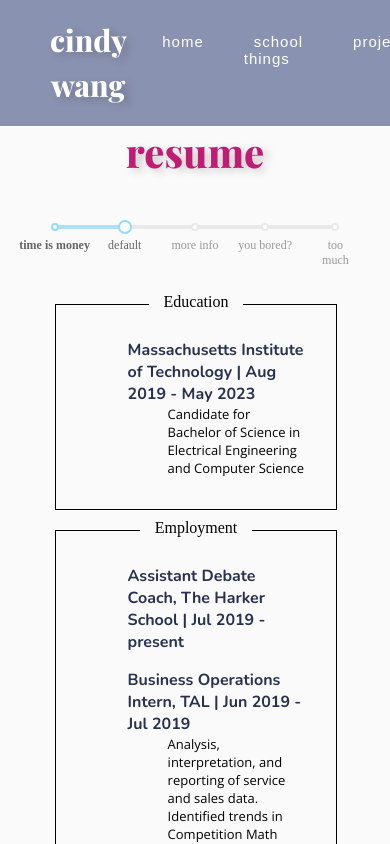
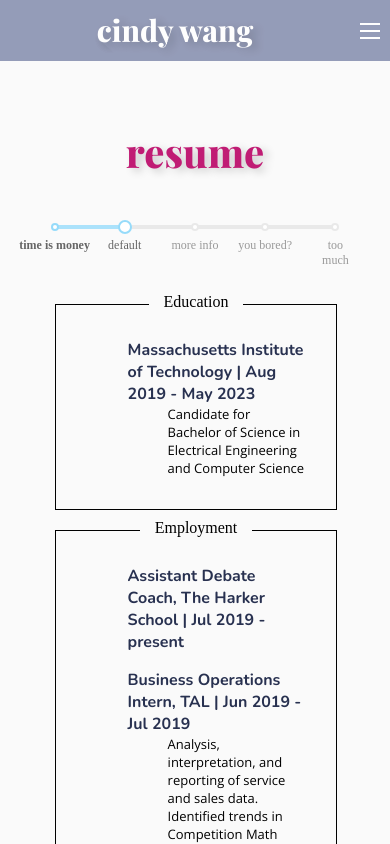
Before and after one commit to cindy-x-wang/octoblob, a React app: page /resume in a window 390 px wide. Shown: the top 844 px of the page. Built offline with nearby package versions, Linux system fonts and the light colour scheme; the HTML template or start-up script is replaced by a standard one; a web font is replaced by a local one.

Commit message:
added hamburger menu

```diff
--- /dev/null
+++ b/client/src/components/modules/Hamburger.css
@@ -0,0 +1,46 @@
+@keyframes appear {
+  0% {
+    opacity: 0;
+  }
+  100% {
+    opacity: 1;
+  }
+}
+
+@keyframes slideIn {
+  0% {
+    transform: translateX(-2%);
+  }
+  100% {
+    transform: translateX(0);
+  }
+}
+
+@keyframes shrink {
+  0% {
+    width: 95%;
+  }
+  100% {
+    width: 90%;
+  }
+}
+
+.logo {
+    margin: 0 auto;
+    text-decoration: none;
+}
+
+.logo-mobile {
+    display: none;
+    margin: 0 auto;
+    text-decoration: none;
+}
+
+@media (max-width: 480px) {
+    .logo {
+        display: none !important;
+    }
+    .logo-mobile {
+        display: initial;
+    }
+  }
--- /dev/null
+++ b/client/src/components/modules/Hamburger.js
@@ -0,0 +1,125 @@
+import React, { Component } from "react";
+import { Link } from "@reach/router";
+
+import "./Hamburger.css";
+import { AnimatedText } from "./AnimatedText";
+
+import MenuItem from "./MenuItem.js";
+import MenuButton from "./MenuButton.js";
+import Menu from "./Menu.js";
+
+const NavLink = props => (
+  <Link
+    {...props}
+    getProps={({ isCurrent }) => {
+      // the object returned here is passed to the
+      // anchor element's props
+
+      return {
+        style: {
+         //"font-weight": isCurrent ? 900 : "inherit",
+         textShadow: isCurrent ? "0 0 1px white" : "none",
+         // display: isCurrent ? "none" : "",
+        }
+      };
+    }}
+  />
+);
+
+
+/**
+ * The navigation bar at the top of all pages. Takes no props.
+ */
+class Hamburger extends Component {
+  constructor(props) {
+    super(props);
+    this.state={
+      menuOpen:false,
+    }
+  }
+
+  handleMenuClick() {
+    this.setState({menuOpen:!this.state.menuOpen});
+  }
+
+  handleLinkClick() {
+    this.setState({menuOpen: false});
+  }
+
+  render() {
+    const styles=
+        {
+          container:{
+            textDecoration: 'none',
+            position: 'absolute',
+            top: 0,
+            right: 0,
+            zIndex: '99',
+            opacity: 0.9,
+            display:'flex',
+            alignItems:'center',
+            background: '#8A92B1',
+            width: '100%',
+            color: 'white',
+            fontFamily:'Open Sans',
+          },
+          logo: {
+            margin: '0 auto',
+            zIndex: '-1',
+            textDecoration: 'none',
+          },
+        }
+    const menu = [
+        {
+            'text': 'home',
+            'link': '/',
+        },
+        {
+            'text': 'school things',
+            'link': '/coursework',
+        },
+        {
+            'text': 'projects',
+            'link': '/projects',
+        },
+        {
+            'text': 'resume',
+            'link': '/resume',
+        },
+        {
+            'text': 'about',
+            'link': '/about',
+        },
+    ]
+    const menuItems = menu.map((val,index)=>{
+      return (
+        <MenuItem
+          key={index}
+          delay={`${index * 0.1}s`}
+          link={val.link}
+          onClick={()=>{this.handleLinkClick();}}>{val.text}</MenuItem>)
+    });
+
+    return(
+      <div className="menu-toggle">
+        <div style={styles.container}>
+            <Link to="/" className="logo">
+                <AnimatedText textColor="#ffffff" overlayColor="#c01c74">cindy wang</AnimatedText>
+            </Link>
+            <Link to="/" className="logo-mobile">
+                <AnimatedText textColor="#ffffff" overlayColor="#ffffff">cindy wang</AnimatedText>
+            </Link>
+
+            <MenuButton open={this.state.menuOpen} onClick={()=>this.handleMenuClick()} color='white'/>
+
+        </div>
+        <Menu open={this.state.menuOpen}>
+          {menuItems}
+        </Menu>
+      </div>
+
+    );
+  }
+}
+
+export default Hamburger;
--- /dev/null
+++ b/client/src/components/modules/Menu.js
@@ -0,0 +1,53 @@
+import React, { Component } from "react";
+import { Link } from "@reach/router";
+
+import "./Hamburger.css";
+
+class Menu extends React.Component {
+    constructor(props){
+      super(props);
+      this.state={
+        open: this.props.open? this.props.open:false,
+      }
+    }
+
+    componentWillReceiveProps(nextProps){
+      if(nextProps.open !== this.state.open){
+        this.setState({open:nextProps.open});
+      }
+    }
+
+    render(){
+      const styles={
+        container: {
+          position: 'absolute',
+          top: 0,
+          left: 0,
+          height: this.state.open? 'auto': 0,
+          width: '100vw',
+          display: 'flex',
+          flexDirection: 'column',
+          background: '#8A92B1',
+          opacity: 0.95,
+          color: '#fafafa',
+          transition: 'height 0.3s ease',
+          zIndex: 2,
+        },
+        menuList: {
+          paddingTop: '3rem',
+        }
+      }
+      return(
+        <div style={styles.container}>
+          {
+            this.state.open?
+              <div style={styles.menuList}>
+                {this.props.children}
+              </div>:null
+          }
+        </div>
+      )
+    }
+  }
+
+export default Menu;
--- /dev/null
+++ b/client/src/components/modules/MenuButton.js
@@ -0,0 +1,70 @@
+import React, { Component } from "react";
+import { Link } from "@reach/router";
+
+import "./Hamburger.css";
+
+class MenuButton extends Component {
+    constructor(props){
+      super(props);
+      this.state={
+        open: this.props.open? this.props.open:false,
+        color: this.props.color? this.props.color:'black',
+      }
+    }
+
+    componentWillReceiveProps(nextProps){
+      if(nextProps.open !== this.state.open){
+        this.setState({open:nextProps.open});
+      }
+    }
+
+    handleClick(){
+    this.setState({open:!this.state.open});
+    }
+
+    render(){
+      const styles = {
+        container: {
+          height: '32px',
+          width: '32px',
+          display:'flex',
+          flexDirection: 'column',
+          justifyContent: 'center',
+          alignItems: 'center',
+          cursor: 'pointer',
+          padding: '4px',
+        },
+        line: {
+          height: '2px',
+          width: '20px',
+          background: this.state.color,
+          transition: 'all 0.2s ease',
+        },
+        lineTop: {
+          transform: this.state.open ? 'rotate(45deg)':'none',
+          transformOrigin: 'top left',
+          marginBottom: '5px',
+        },
+        lineMiddle: {
+          opacity: this.state.open ? 0: 1,
+          transform: this.state.open ? 'translateX(-16px)':'none',
+        },
+        lineBottom: {
+          transform: this.state.open ? 'translateX(-1px) rotate(-45deg)':'none',
+          transformOrigin: 'top left',
+          marginTop: '5px',
+        },
+      }
+      return(
+        <div style={styles.container}
+          onClick={this.props.onClick ? this.props.onClick:
+            ()=> {this.handleClick();}}>
+          <div style={{...styles.line,...styles.lineTop}}/>
+          <div style={{...styles.line,...styles.lineMiddle}}/>
+          <div style={{...styles.line,...styles.lineBottom}}/>
+        </div>
+      )
+    }
+  }
+
+export default MenuButton;
--- /dev/null
+++ b/client/src/components/modules/MenuItem.js
@@ -0,0 +1,67 @@
+import React, { Component } from "react";
+import { Link } from "@reach/router";
+
+import "./Hamburger.css";
+
+class MenuItem extends Component{
+    constructor(props){
+      super(props);
+      this.state = {
+        hover:false,
+      }
+    }
+
+    handleHover(){
+      this.setState({hover:!this.state.hover});
+    }
+
+    render(){
+      const styles={
+        container: {
+          opacity: 0,
+          animation: '1s appear forwards',
+          animationDelay:this.props.delay,
+          textDecoration: 'none',
+        },
+        menuItem:{
+          fontFamily:`'Fira Sans', sans-serif`,
+          fontSize: '1.2rem',
+          fontWeight: '200',
+          letterSpacing: '1px',
+          textDecoration: 'none',
+          padding: '1rem 0',
+          margin: '0 5%',
+          cursor: 'pointer',
+          color: this.state.hover? '#C01C74':'#fafafa',
+          transition: 'color 0.2s ease-in-out',
+          animation: '0.5s slideIn forwards',
+          animationDelay:this.props.delay,
+
+        },
+        line: {
+          width: '90%',
+          height: '1px',
+          background: '#fafafa',
+          margin: '0 auto',
+          animation: '0.5s shrink forwards',
+          animationDelay:this.props.delay,
+
+        }
+      }
+      return(
+        <Link to={this.props.link} style={styles.container}>
+          <div
+            style={styles.menuItem}
+            onMouseEnter={()=>{this.handleHover();}}
+            onMouseLeave={()=>{this.handleHover();}}
+            onClick={this.props.onClick}
+          >
+            {this.props.children}
+          </div>
+        <div style={styles.line}/>
+      </Link>
+      )
+    }
+  }
+
+  export default MenuItem;
--- a/client/src/components/modules/NavBar.css
+++ b/client/src/components/modules/NavBar.css
@@ -8,7 +8,7 @@
   align-items: flex-end;
 }
 
-.NavBar-sidebar {
+.NavBar-main {
   display: flex;
   padding: 10px;
   margin: 0;
@@ -127,3 +127,38 @@
 .NavBar-link + .NavBar-link {
   margin-left: var(--m);
 }
+
+.menu-toggle {
+  display: none;
+}
+
+@media (max-width: 850px) {
+  .NavBar-main {
+    /* display: none; */
+    visibility: hidden;
+  }
+  .menu-toggle {
+    display: inline;
+  }
+}
+
+.clearfix:after {
+  content: ".";
+  display: block;
+  clear: both;
+  visibility: hidden;
+  line-height: 0;
+  height: 0;
+}
+
+.clearfix {
+  display: inline-block;
+}
+
+html[xmlns] .clearfix {
+  display: block;
+}
+
+* html .clearfix {
+  height: 1%;
+}
--- a/client/src/components/modules/NavBar.js
+++ b/client/src/components/modules/NavBar.js
@@ -3,6 +3,8 @@ import { Link } from "@reach/router";
 
 import "./NavBar.css";
 import { AnimatedText } from "./AnimatedText";
+
+import Hamburger from "./Hamburger";
 
 const NavLink = props => (
   <Link
@@ -35,7 +37,8 @@ class NavBar extends Component {
     return (
       <>
       <div className="NavBar-container">
-      <div className="NavBar-sidebar">
+      <Hamburger />
+      <div className="NavBar-main">
           <div className="NavBar-title-container u-pointer">
             <NavLink to="/" className="title-link">
               <AnimatedText textColor="#ffffff" overlayColor="#c01c74">
--- a/client/src/components/modules/ResumeSection.js
+++ b/client/src/components/modules/ResumeSection.js
@@ -29,8 +29,8 @@ class ResumeSection extends Component {
           </div>
           <div className="resume-text-container">
               {this.getSectionContent().map((c,i) => (
-                <div className="resume-text">
-                  <ResumeCard importance={this.props.importance} event={c} key={i}/>
+                <div className="resume-text" key={i}>
+                  <ResumeCard importance={this.props.importance} event={c}/>
                 </div>
               ))}
 
--- a/client/src/components/pages/Resume.js
+++ b/client/src/components/pages/Resume.js
@@ -71,9 +71,9 @@ class Resume extends Component {
             </div>
 
           <div >
-            {this.getSections().map((s) => (
+            {this.getSections().map((s,i) => (
               <div>
-                <ResumeSection sec={s} importance={this.state.importance} allResumeContent={this.state.allResumeContent}/>
+                <ResumeSection sec={s} importance={this.state.importance} allResumeContent={this.state.allResumeContent} key={i}/>
               </div>
               ))
             }
```
